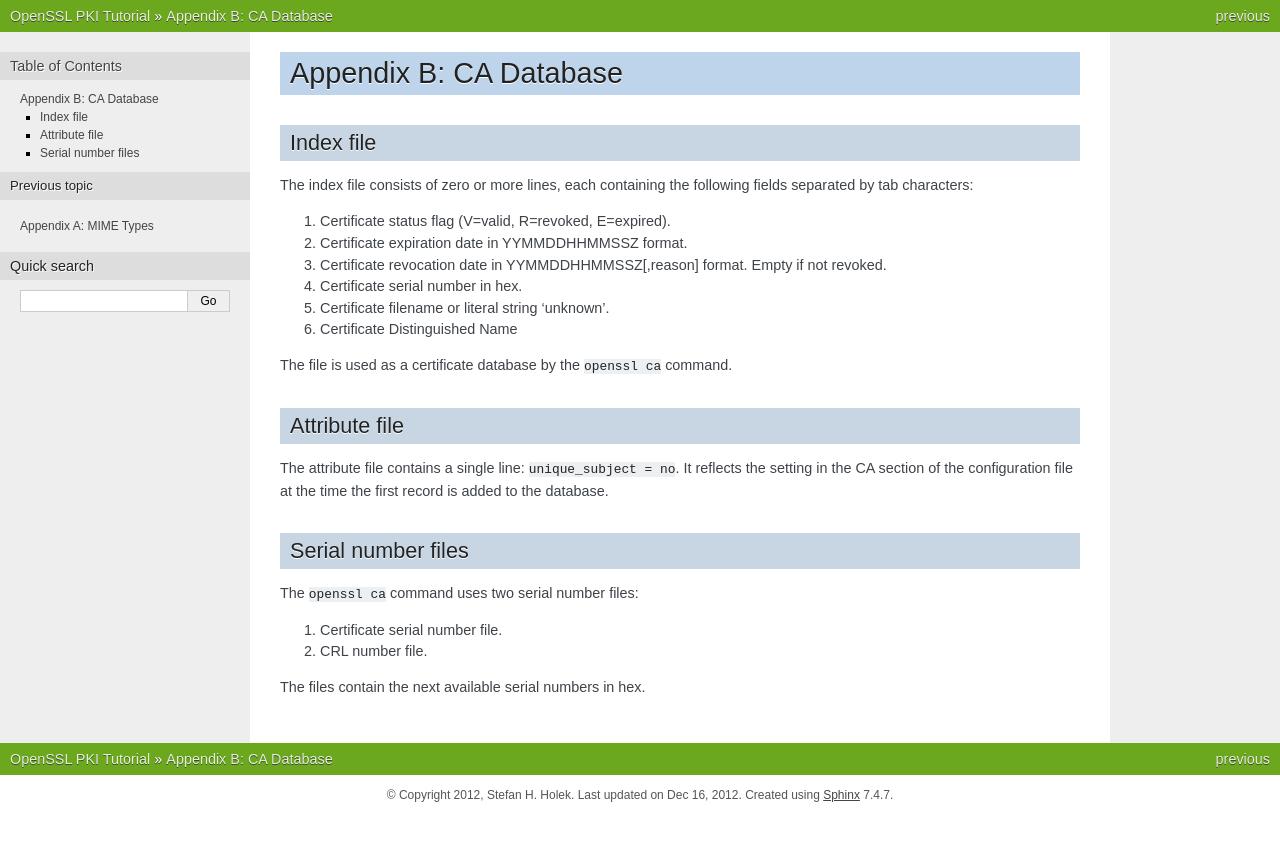
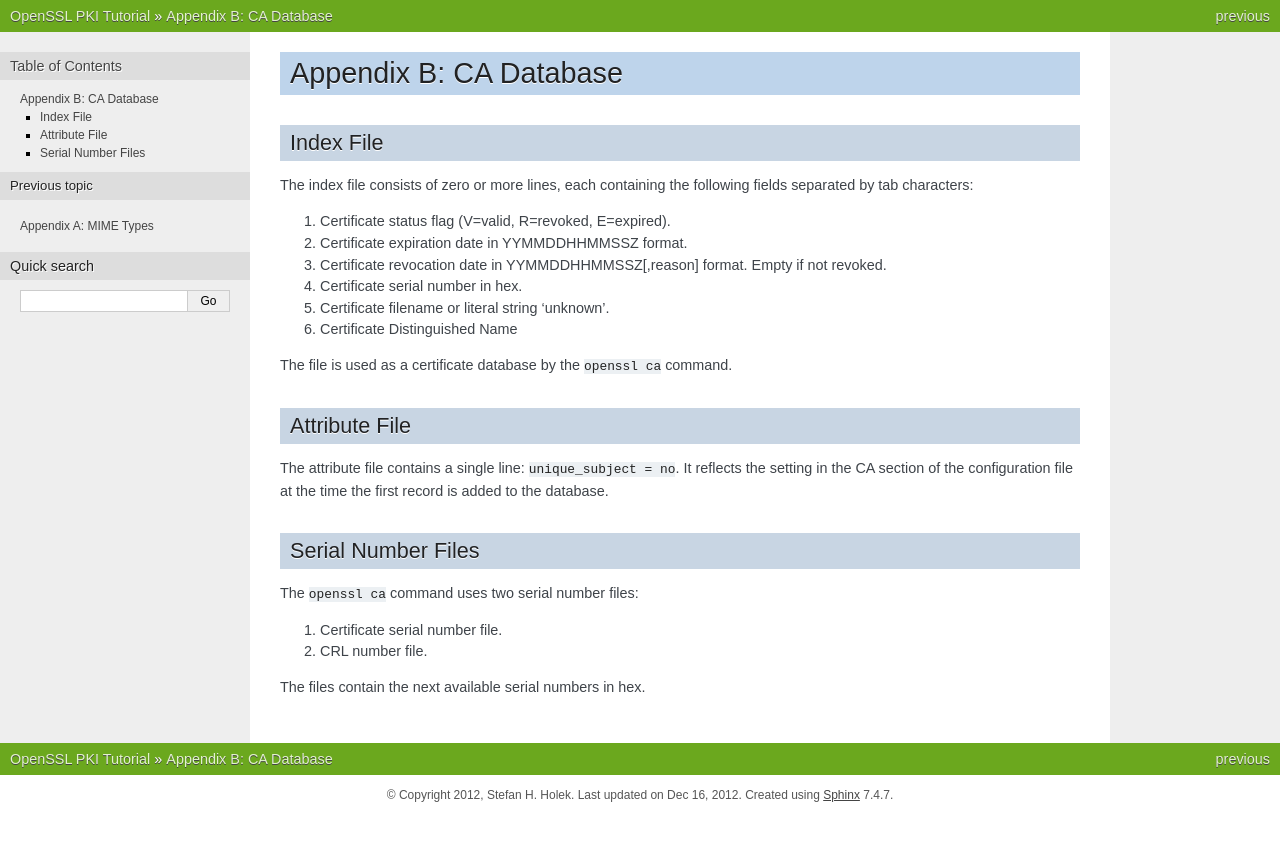
Before and after one commit to mrwiora/pki-tutorial, a Sphinx documentation site: the page built from docs/cadb.rst, in a window 1280 px wide. Shown: the top 841 px of the page. Built offline with Sphinx 7.4.7, drawn with Linux system fonts in a browser that asks for light colours.

Commit message:
Fix headline capitalization.

```diff
--- a/docs/cadb.rst
+++ b/docs/cadb.rst
@@ -2,7 +2,7 @@
 Appendix B: CA Database
 =======================
 
-Index file
+Index File
 ----------
 
 The index file consists of zero or more lines,
@@ -18,14 +18,14 @@ each containing the following fields separated by tab characters:
 
 The file is used as a certificate database by the ``openssl ca`` command.
 
-Attribute file
+Attribute File
 --------------
 
 The attribute file contains a single line: ``unique_subject = no``. It
 reflects the setting in the CA section of the configuration file at the time
 the first record is added to the database.
 
-Serial number files
+Serial Number Files
 -------------------
 
 The ``openssl ca`` command uses two serial number files:
--- a/docs/mime.rst
+++ b/docs/mime.rst
@@ -4,7 +4,7 @@ Appendix A: MIME Types
 
 .. highlight:: none
 
-File types
+File Types
 ----------
 
 When operating a PKI we deal with only a handful of file types:
@@ -21,7 +21,7 @@ When operating a PKI we deal with only a handful of file types:
 
 #. PKCS#12 bundles of private key + certificate(s)
 
-MIME types
+MIME Types
 ----------
 
 The list of MIME types and file extensions however is easily twice as long::
```
